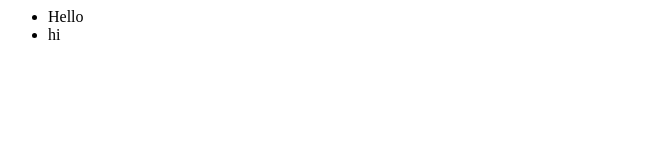
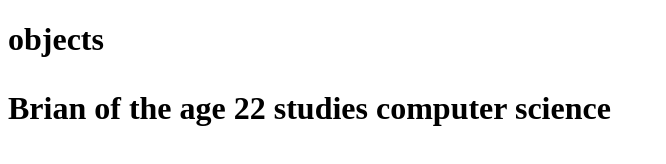
Before and after one commit to BrianKimurgor/Assignment-1, a plain HTML site: page index.html in a window 1280 px wide. Shown: the whole page, without its empty margins (0-666 px from the left). Drawn offline with Linux system fonts and the light colour scheme.

Commit message:
first commit

```diff
--- a/assets/main.js
+++ b/assets/main.js
@@ -0,0 +1,3 @@
+
+let cars = ["bmw","volvo","honda"];
+document.getElementById("demo").innerHTML = cars;
--- a/index.html
+++ b/index.html
@@ -1,4 +1,24 @@
-<ul>
-    <li>Hello</li>
-    <li>hi</li>
-</ul>
+<!DOCTYPE html>
+<html lang="en">
+<head>
+    <meta charset="UTF-8">
+    <meta http-equiv="X-UA-Compatible" content="IE=edge">
+    <meta name="viewport" content="width=device-width, initial-scale=1.0">
+    <title>Javascript</title>
+</head>
+<body>
+    <h1>objects</h1>
+    <h1><p id="demo"></p></h1>
+    <script>
+        //javascript objects
+        var student ={
+            name: "Brian",
+            age: "22",
+            studies: "computer science"
+
+        };
+        document.getElementById("demo").innerHTML = student.name + "  of the age  " + student.age+ "  studies  " + student.studies;
+
+    </script>
+</body>
+</html>
```
Also changed, not shown: stilee.css (deleted).
